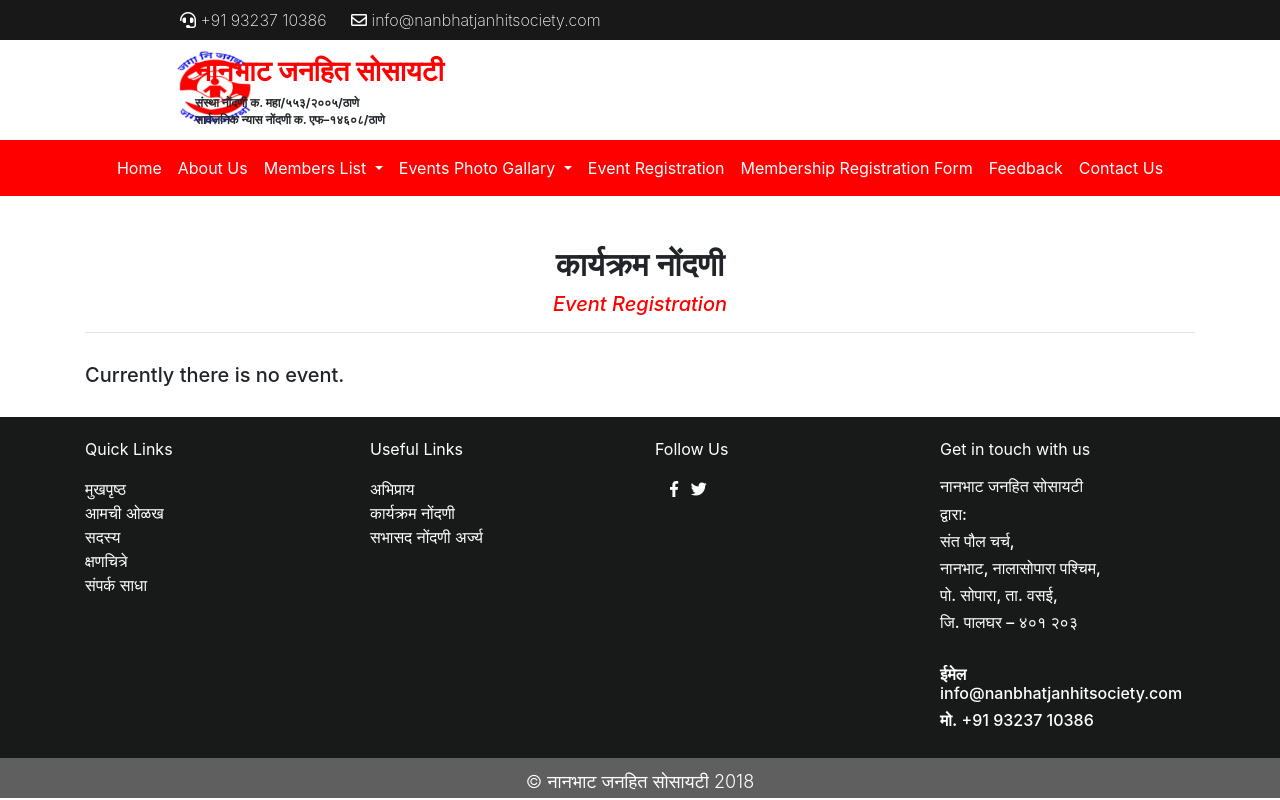
After one commit to ruchamahabal/nbjs_website, a PHP site: page /event_registration.php in a window 1280 px wide. The commit adds this page. Run offline with PHP 8.4, Linux system fonts and the light colour scheme; some libraries are stand-ins or nearby versions.

Commit message:
frontend complete.

```diff
--- a/admin.php
+++ b/admin.php
@@ -1,7 +1,7 @@
-<?php include_once 'header.php' ?>
+<?php session_start(); include_once 'header.php'; ?>
 
 
-<div class="container jumbotron">
+<div class="container jumbotron" style="margin-top:50px;">
   <form action="admin.php" method="post">
     <div class="form-group">
       <label for="exampleInputEmail1">Username</label>
--- a/admin/add_event_image.php
+++ b/admin/add_event_image.php
@@ -1,7 +1,7 @@
 <?php include_once 'db_conn.php' ?>
 <?php include_once 'dashboard_header.php'?>
 
-<div class = "container">
+<div class = "container" style="padding:50px;">
 <form action="add_event_image.php" method="post">
   <div class="form-group">
     <label for="exampleFormControlInput1">Select Event Year</label>
--- a/admin/add_member.php
+++ b/admin/add_member.php
@@ -31,7 +31,7 @@ if (isset($_POST['submit'])) {
   exit();
 }
 else {
-  // echo "<script> location.href='dashboard.php?failure'; </script>";
+  // echo "<script> location.href='../index.php'; </script>";
   exit();
 }
 
--- a/admin/dashboard_header.php
+++ b/admin/dashboard_header.php
@@ -50,7 +50,7 @@
             <a style="color:white;" class="nav-link" href="view_member.php">View member List</a>
           </li>
           <li class="nav-item">
-            <a style="color:white;" class="nav-link" href="#">Logout</a>
+            <a style="color:white;" class="nav-link" href="logout.php">Logout</a>
           </li>
         </ul>
       </div>
--- /dev/null
+++ b/admin/logout.php
@@ -0,0 +1,6 @@
+<?php
+  session_start();
+  session_unset();
+  session_destroy();
+  header("Location: ../index.php");
+  exit();
--- /dev/null
+++ b/event_registration.php
@@ -0,0 +1,15 @@
+<?php include_once 'header.php' ?>
+
+<div class="container" style="margin-top:50px;">
+  <div class="" align=center style="margin-bottom:30px;" >
+      <h2 style="font-weight:bold; ">कार्यक्रम नोंदणी</h3>
+      <h5 style="color:#fe0000;"><i>Event Registration</i> </h5>
+      <hr>
+  </div>
+  <div class="">
+    <h5>Currently there is no event.</h45>
+  </div>
+</div>
+
+
+<?php include_once 'footer.php' ?>
--- a/header.php
+++ b/header.php
@@ -70,7 +70,7 @@
             </div>
           </li>
           <li class="nav-item">
-            <a style="color:white;" class="nav-link" href="#">Event Registration</a>
+            <a style="color:white;" class="nav-link" href="event_registration.php">Event Registration</a>
           </li>
           <li class="nav-item">
             <a style="color:white;" class="nav-link" href="membership_form.php">Membership Registration Form</a>
--- a/membership_form.php
+++ b/membership_form.php
@@ -13,9 +13,6 @@
     <div class="col-4">
       <a href="#" class="btn btn-lg" style="background-color:#fe0000;color:#fff;">Download</a>
     </div>
-
   </div>
 </div>
-
-
 <?php include_once 'footer.php' ?>
```
Also changed, not shown: contact.php (+16 -0 lines), index.php (+11 -1 lines).
